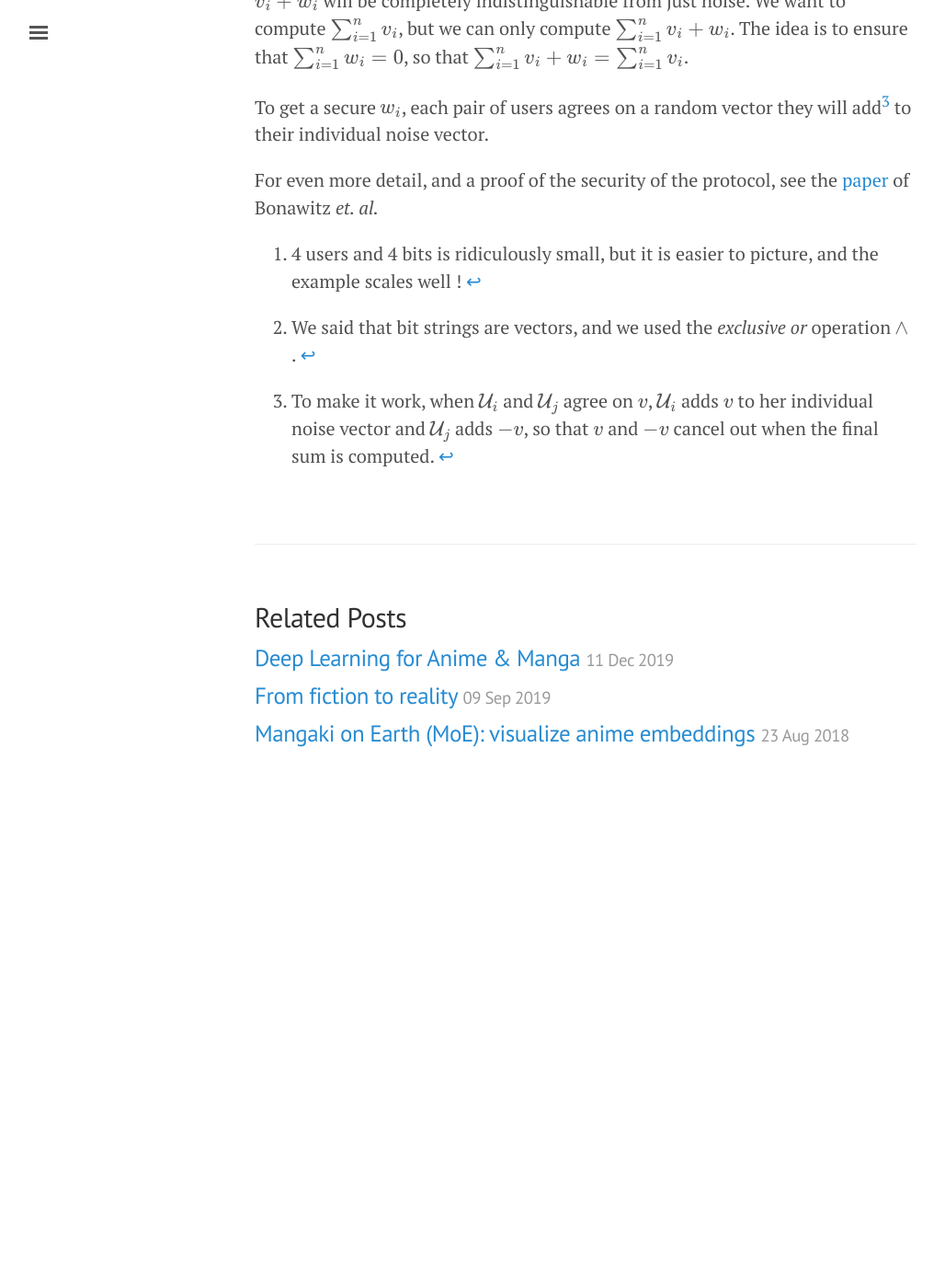
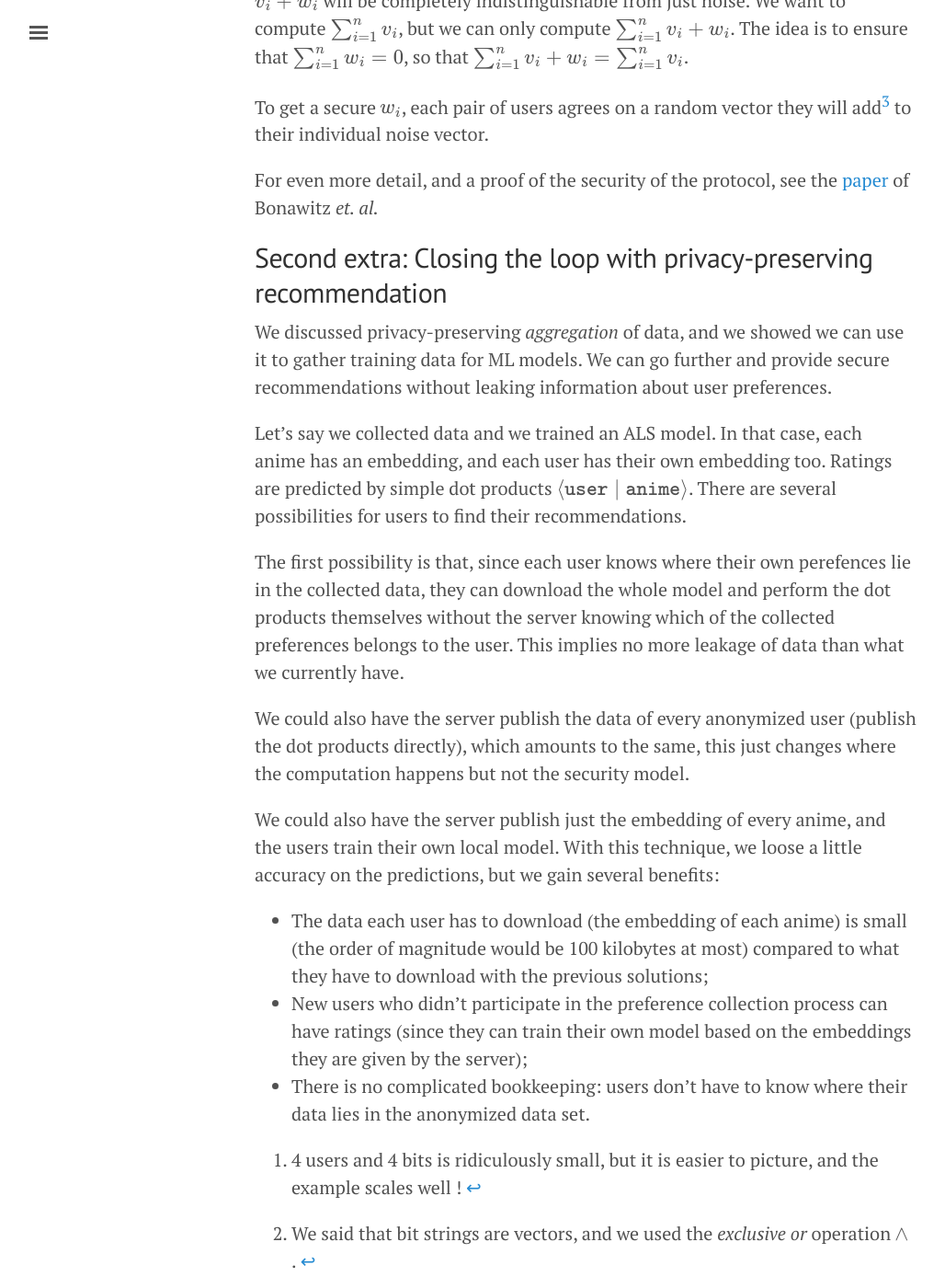
Before and after one commit to mangaki/research, a Jekyll site: the page built from _posts/2022-02-12-how-to-securely-share-information.md, in a window 1280 px wide and 1400 px high, scrolled down 5277 px. Shown: the whole window at 92% size, without its empty margins (3-1031 px from the left). Built offline with Jekyll 4.4.1, drawn with Linux system fonts in a browser that asks for light colours; formulas are drawn with MathJax 3; a script that is not in the unit is left out; comment, search, counter and statistics services are not loaded; before the commit the page ends 6150 px from its top, so only the background shows below that.

Commit message:
Closing the loop with privacy-preserving recommendation

```diff
--- a/_posts/2022-02-12-how-to-securely-share-information.md
+++ b/_posts/2022-02-12-how-to-securely-share-information.md
@@ -117,6 +117,30 @@ To get a secure $$w_i$$, each pair of users agrees on a random vector they will
 
 For even more detail, and a proof of the security of the protocol, see the [paper][paper] of Bonawitz _et. al._
 
+## Second extra: Closing the loop with privacy-preserving recommendation
+
+We discussed privacy-preserving _aggregation_ of data, and we showed we can use it to gather training data for ML models.
+We can go further and provide secure recommendations without leaking information about user preferences.
+
+Let's say we collected data and we trained an ALS model.
+In that case, each anime has an embedding, and each user has their own embedding too.
+Ratings are predicted by simple dot products $$\langle \texttt{user} \mid \texttt{anime} \rangle$$.
+There are several possibilities for users to find their recommendations.
+
+The first possibility is that, since each user knows where their own perefences lie in the collected data,
+they can download the whole model and perform the dot products themselves without the server knowing
+which of the collected preferences belongs to the user.
+This implies no more leakage of data than what we currently have.
+
+We could also have the server publish the data of every anonymized user (publish the dot products directly), which amounts to the same,
+this just changes where the computation happens but not the security model.
+
+We could also have the server publish just the embedding of every anime, and the users train their own local model.
+With this technique, we loose a little accuracy on the predictions, but we gain several benefits:
+ * The data each user has to download (the embedding of each anime) is small (the order of magnitude would be 100 kilobytes at most) compared to what they have to download with the previous solutions;
+ * New users who didn't participate in the preference collection process can have ratings (since they can train their own model based on the embeddings they are given by the server);
+ * There is no complicated bookkeeping: users don't have to know where their data lies in the anonymized data set.
+
 [^oppositescancel]: To make it work, when $$\mathcal{U}_i$$ and $$\mathcal{U}_j$$ agree on $$v$$,
     $$\mathcal{U}_i$$ adds $$v$$ to her individual noise vector and $$\mathcal{U}_j$$ adds $$-v$$, so that $$v$$ and $$-v$$ cancel out when the final sum is computed.
 
```
